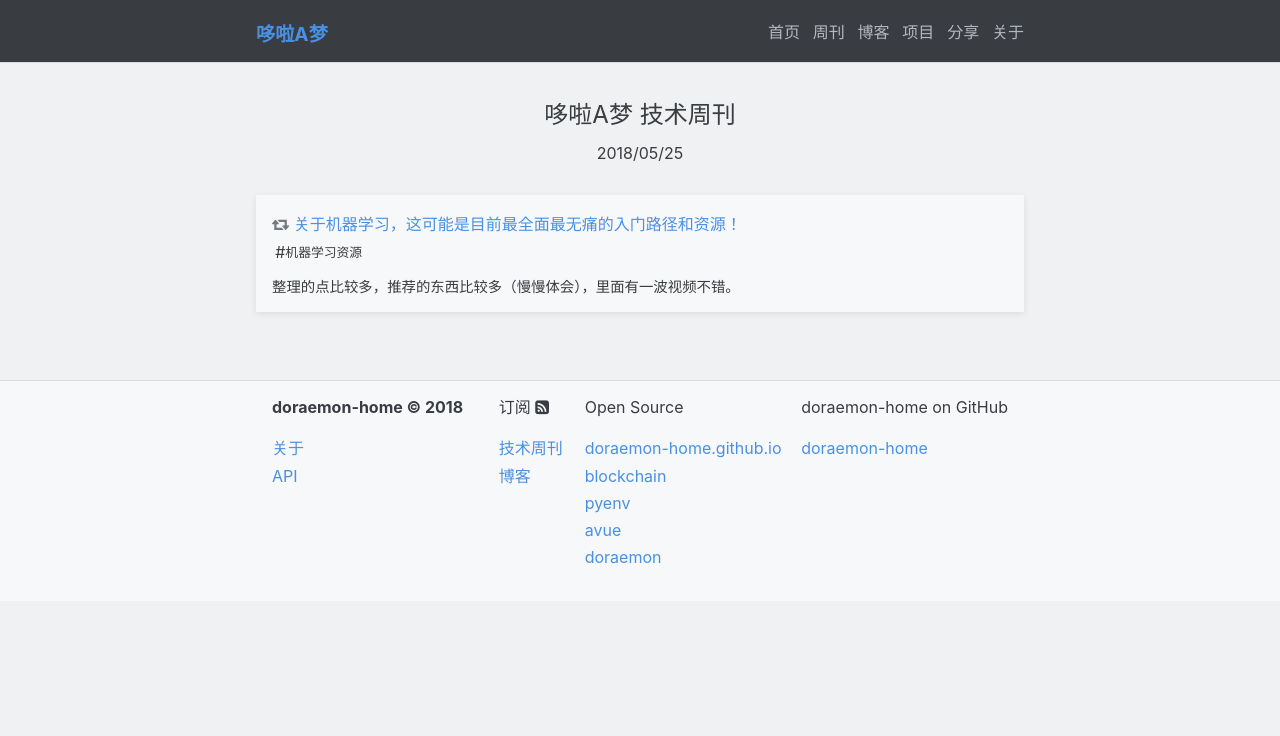
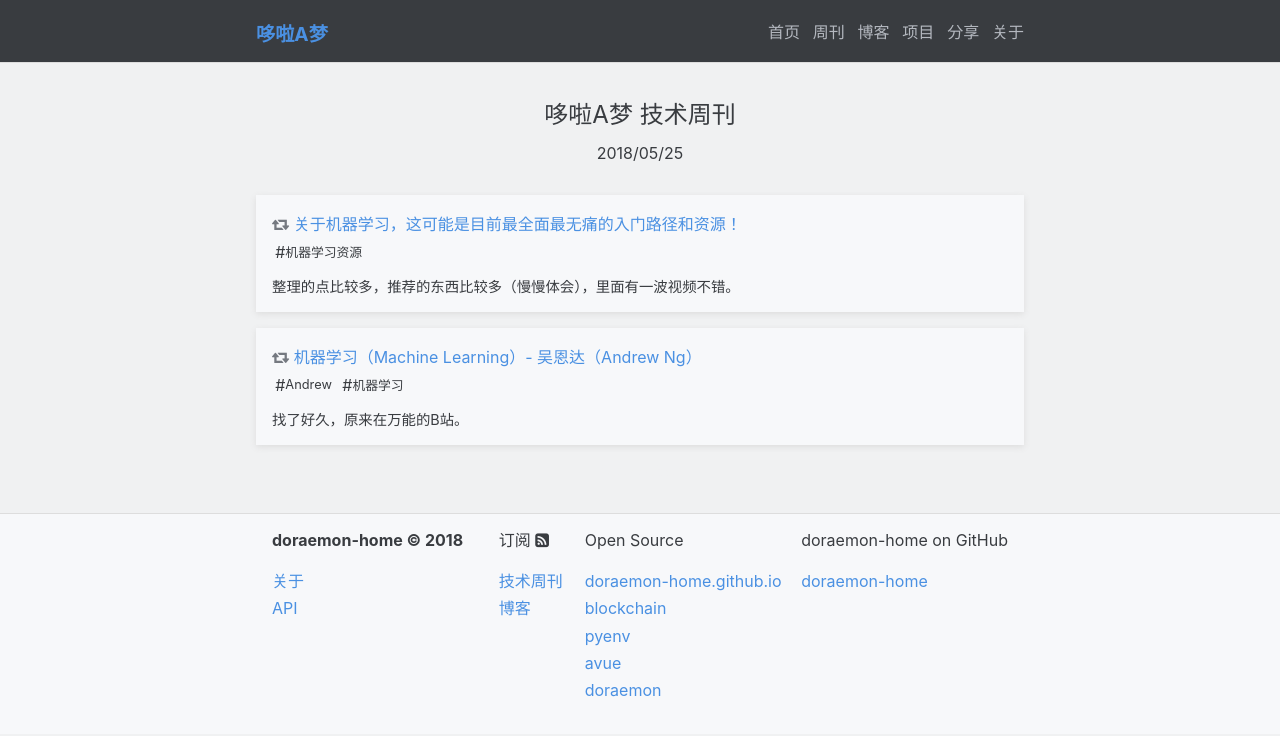
Before and after one commit to doraemon-home/doraemon-home.github.io, a Jekyll site: the page built from _weekly/2018-05-25-weekly.md, in a window 1280 px wide. Shown: the top 736 px of the page. Built offline with Jekyll 4.4.1, drawn with Linux system fonts in a browser that asks for light colours.

Commit message:
auto commit by robot

```diff
--- a/_weekly/2018-05-25-weekly.md
+++ b/_weekly/2018-05-25-weekly.md
@@ -5,4 +5,9 @@ articles:
     comment:  "整理的点比较多，推荐的东西比较多（慢慢体会），里面有一波视频不错。"
     referrer: "leunggeorge"
     tags:    ["机器学习资源"]
+  - title:    "机器学习（Machine Learning）- 吴恩达（Andrew Ng）"
+    link:     "https://www.bilibili.com/video/av9912938/"
+    comment:  "找了好久，原来在万能的B站。"
+    referrer: "leunggeorge"
+    tags:    ["Andrew" , "机器学习"]
 ---
```
